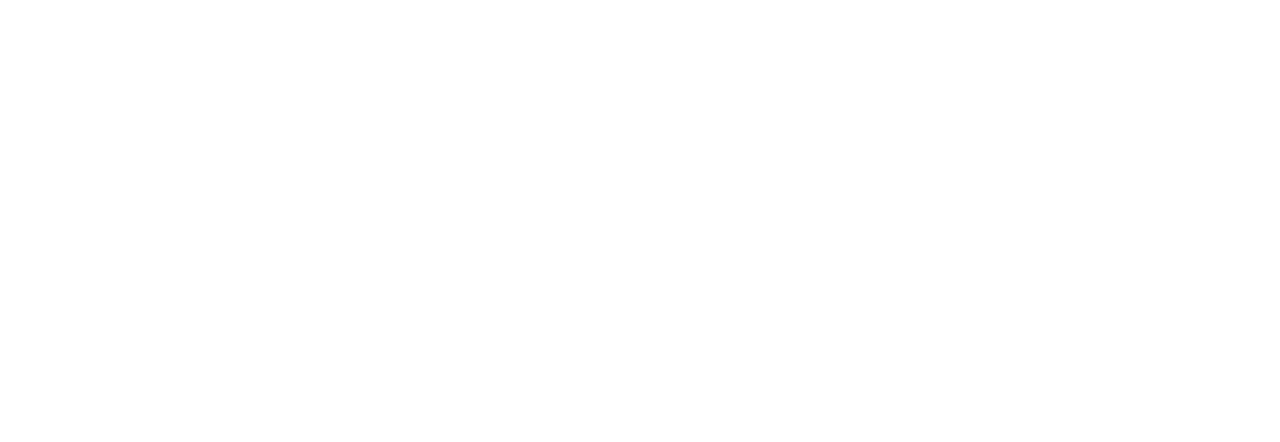
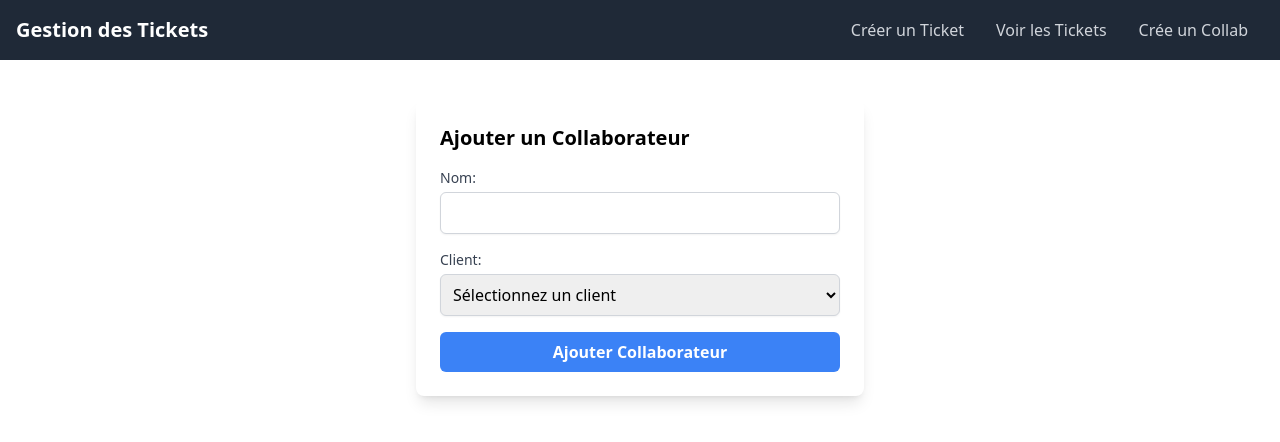
Before and after one commit to RomainMarcelli/App_Collab, a React (Create React App) app: page /create-collab in a window 1280 px wide. Before the commit this address had no page. Shown: the top 442 px of the page. Built offline with nearby package versions, Linux system fonts and the light colour scheme.

Commit message:
MVC for collab

```diff
--- a/src/App.js
+++ b/src/App.js
@@ -2,6 +2,7 @@ import React from 'react';
 import { BrowserRouter as Router, Route, Routes } from 'react-router-dom';
 import CreateTicketForm from './components/CreateTicketForm';
 import ViewTickets from './components/ViewTickets';
+import CreateCollab from './components/CreateCollab';
 
 const App = () => {
     return (
@@ -10,6 +11,7 @@ const App = () => {
                 <Routes>
                     <Route path="/create-ticket" element={<CreateTicketForm />} />
                     <Route path="/view-tickets" element={<ViewTickets />} />
+                    <Route path="/create-collab" element={<CreateCollab />} />
                     {/* Route par défaut */}
                     <Route exact path="/" element={<CreateTicketForm />} />
                 </Routes>
--- /dev/null
+++ b/src/components/CreateCollab.js
@@ -0,0 +1,108 @@
+// src/components/CreateCollab.js
+
+import React, { useState } from 'react';
+import Navbar from './navbar';
+
+const CreateCollab = () => {
+    const [nom, setNom] = useState('');
+    const [client, setClient] = useState('');
+    const [message, setMessage] = useState('');
+    const [showPopup, setShowPopup] = useState(false); // Nouvel état pour la popup
+
+    // Liste des clients prédéfinis
+    const clients = [
+        'Nhood',
+        'Nexity',
+        'Somain'
+    ];
+
+    const handleSubmit = async (e) => {
+        e.preventDefault();
+
+        const response = await fetch('http://localhost:3000/api/collaborateurs', {
+            method: 'POST',
+            headers: {
+                'Content-Type': 'application/json',
+            },
+            body: JSON.stringify({ nom, client }),
+        });
+
+        const result = await response.json();
+
+        if (response.ok) {
+            setMessage('Collaborateur ajouté avec succès !');
+            setNom('');
+            setClient('');
+            setShowPopup(true); // Afficher la popup
+        } else {
+            setMessage(`Erreur : ${result.message}`);
+        }
+    };
+
+    // Fonction pour fermer la popup
+    const closePopup = () => {
+        setShowPopup(false);
+    };
+
+    return (
+        <>
+            <Navbar />
+            <div className="max-w-md mx-auto mt-10 p-6 bg-white rounded-lg shadow-lg">
+                <h2 className="text-xl font-bold mb-4">Ajouter un Collaborateur</h2>
+                <form onSubmit={handleSubmit}>
+                    <div className="mb-4">
+                        <label htmlFor="nom" className="block text-sm font-medium text-gray-700">Nom:</label>
+                        <input
+                            type="text"
+                            id="nom"
+                            value={nom}
+                            onChange={(e) => setNom(e.target.value)}
+                            required
+                            className="mt-1 block w-full border border-gray-300 rounded-md shadow-sm p-2 focus:ring focus:ring-blue-300"
+                        />
+                    </div>
+                    <div className="mb-4">
+                        <label htmlFor="client" className="block text-sm font-medium text-gray-700">Client:</label>
+                        <select
+                            id="client"
+                            value={client}
+                            onChange={(e) => setClient(e.target.value)}
+                            required
+                            className="mt-1 block w-full border border-gray-300 rounded-md shadow-sm p-2 focus:ring focus:ring-blue-300"
+                        >
+                            <option value="" disabled>Sélectionnez un client</option>
+                            {clients.map((clientName, index) => (
+                                <option key={index} value={clientName}>{clientName}</option>
+                            ))}
+                        </select>
+                    </div>
+                    <button
+                        type="submit"
+                        className="w-full bg-blue-500 text-white font-bold py-2 rounded-md hover:bg-blue-600"
+                    >
+                        Ajouter Collaborateur
+                    </button>
+                </form>
+                {message && <p className="mt-4 text-center text-gray-700">{message}</p>}
+            </div>
+
+            {/* Popup de confirmation */}
+            {showPopup && (
+                <div className="fixed inset-0 flex items-center justify-center bg-black bg-opacity-50 z-50">
+                    <div className="bg-white rounded-lg p-6 shadow-lg">
+                        <h3 className="text-lg font-bold">Succès</h3>
+                        <p className="mt-2">{message}</p>
+                        <button
+                            onClick={closePopup}
+                            className="mt-4 w-full bg-blue-500 text-white font-bold py-2 rounded-md hover:bg-blue-600"
+                        >
+                            Fermer
+                        </button>
+                    </div>
+                </div>
+            )}
+        </>
+    );
+};
+
+export default CreateCollab;
--- a/src/components/navbar.js
+++ b/src/components/navbar.js
@@ -9,6 +9,7 @@ const Navbar = () => {
                 <div>
                     <Link to="/create-ticket" className="text-gray-300 hover:text-white mx-4">Créer un Ticket</Link>
                     <Link to="/view-tickets" className="text-gray-300 hover:text-white mx-4">Voir les Tickets</Link>
+                    <Link to="/create-collab" className="text-gray-300 hover:text-white mx-4">Crée un Collab</Link>
                 </div>
             </div>
         </nav>
--- /dev/null
+++ b/src/controllers/collabController.js
@@ -0,0 +1,66 @@
+// controllers/collaborateurController.js
+
+const Collaborateur = require('../models/collabModel');
+
+// Récupérer tous les collaborateurs
+exports.getAllCollaborateurs = async (req, res) => {
+    try {
+        const collaborateurs = await Collaborateur.find();
+        res.json(collaborateurs);
+    } catch (error) {
+        res.status(500).json({ message: 'Erreur lors de la récupération des collaborateurs', error });
+    }
+};
+
+// Ajouter un nouveau collaborateur
+exports.addCollaborateur = async (req, res) => {
+    const { nom, client } = req.body;
+
+    if (!nom || !client) {
+        return res.status(400).json({ message: 'Le nom et le client sont requis' });
+    }
+
+    try {
+        const newCollaborateur = new Collaborateur({ nom, client });
+        await newCollaborateur.save();
+        res.status(201).json({ message: 'Collaborateur ajouté avec succès', collaborateur: newCollaborateur });
+    } catch (error) {
+        res.status(500).json({ message: 'Erreur lors de l\'ajout du collaborateur', error });
+    }
+};
+
+// Mettre à jour un collaborateur
+exports.updateCollaborateur = async (req, res) => {
+    const { id } = req.params;
+    const { nom, client } = req.body;
+
+    try {
+        const updatedCollaborateur = await Collaborateur.findByIdAndUpdate(
+            id,
+            { nom, client },
+            { new: true, runValidators: true } // Retourne le collaborateur mis à jour
+        );
+
+        if (!updatedCollaborateur) {
+            return res.status(404).json({ message: 'Collaborateur non trouvé' });
+        }
+
+        res.json({ message: 'Collaborateur mis à jour avec succès', collaborateur: updatedCollaborateur });
+    } catch (error) {
+        res.status(500).json({ message: 'Erreur lors de la mise à jour du collaborateur', error });
+    }
+};
+
+// Supprimer un collaborateur
+exports.deleteCollaborateur = async (req, res) => {
+    const { id } = req.params;
+    try {
+        const collaborateur = await Collaborateur.findByIdAndDelete(id);
+        if (!collaborateur) {
+            return res.status(404).json({ message: 'Collaborateur non trouvé' });
+        }
+        res.json({ message: 'Collaborateur supprimé avec succès' });
+    } catch (error) {
+        res.status(500).json({ message: 'Erreur lors de la suppression du collaborateur', error });
+    }
+};
--- /dev/null
+++ b/src/models/collabModel.js
@@ -0,0 +1,14 @@
+// models/collabModel.js
+
+const mongoose = require('mongoose');
+
+// Modèle Mongoose pour les collaborateurs
+const collaborateurSchema = new mongoose.Schema({
+    nom: { type: String, required: true },
+    client: { type: String, required: true },
+});
+
+const Collaborateur = mongoose.models.Collaborateur || mongoose.model('Collaborateur', collaborateurSchema);
+
+
+module.exports = Collaborateur;
--- /dev/null
+++ b/src/routes/collabRoute.js
@@ -0,0 +1,19 @@
+// routes/collaborateurRoutes.js
+
+const express = require('express');
+const router = express.Router();
+const collaborateurController = require('../controllers/collabController');
+
+// Route pour récupérer tous les collaborateurs
+router.get('/collaborateurs', collaborateurController.getAllCollaborateurs);
+
+// Route pour ajouter un collaborateur
+router.post('/collaborateurs', collaborateurController.addCollaborateur);
+
+// Route pour mettre à jour un collaborateur
+router.put('/collaborateurs/:id', collaborateurController.updateCollaborateur);
+
+// Route pour supprimer un collaborateur
+router.delete('/collaborateurs/:id', collaborateurController.deleteCollaborateur);
+
+module.exports = router;
--- a/src/server.js
+++ b/src/server.js
@@ -2,6 +2,8 @@ const express = require('express');
 const mongoose = require('mongoose');
 const cors = require('cors');
 const bodyParser = require('body-parser');
+const collaborateurRoutes = require('./routes/collabRoute'); // Si les routes sont dans un fichier séparé
+const Collaborateur = require('./models/collabModel'); // Importer le modèle ici
 
 // Initialiser l'application Express
 const app = express();
@@ -30,7 +32,6 @@ const ticketSchema = new mongoose.Schema({
     beneficiaire: { type: String, required: true },
     dateEmission: { type: Date, required: true },
 });
-
 const Ticket = mongoose.model('Ticket', ticketSchema);
 
 // Route pour récupérer les tickets
@@ -77,7 +78,7 @@ app.put('/api/tickets/:id', async (req, res) => {
         const updatedTicket = await Ticket.findByIdAndUpdate(
             id,
             { numeroTicket, priorite, sujet, beneficiaire, description },
-            { new: true, runValidators: true } // Retourne le ticket mis à jour
+            { new: true, runValidators: true }
         );
 
         if (!updatedTicket) {
@@ -90,6 +91,7 @@ app.put('/api/tickets/:id', async (req, res) => {
     }
 });
 
+// Route pour supprimer un ticket
 app.delete('/api/tickets/:id', async (req, res) => {
     const { id } = req.params;
     try {
@@ -103,7 +105,37 @@ app.delete('/api/tickets/:id', async (req, res) => {
     }
 });
 
+// --- ROUTES API COLLABORATEURS ---
 
+// Route pour récupérer les collaborateurs
+app.get('/api/collaborateurs', async (req, res) => {
+    try {
+        const collaborateurs = await Collaborateur.find();
+        res.json(collaborateurs);
+    } catch (error) {
+        res.status(500).json({ message: 'Erreur lors de la récupération des collaborateurs', error });
+    }
+});
+
+// Route pour ajouter un collaborateur
+app.post('/api/collaborateurs', async (req, res) => {
+    const { nom, client } = req.body;
+
+    if (!nom || !client) {
+        return res.status(400).json({ message: 'Le nom et le client sont requis' });
+    }
+
+    try {
+        const newCollaborateur = new Collaborateur({ nom, client });
+        await newCollaborateur.save();
+        res.status(201).json({ message: 'Collaborateur ajouté avec succès' });
+    } catch (error) {
+        res.status(500).json({ message: 'Erreur lors de l\'ajout du collaborateur', error });
+    }
+});
+
+// Utilisation des routes des collaborateurs
+app.use('/api', collaborateurRoutes);
 
 // Démarrer le serveur
 app.listen(PORT, () => {
```
